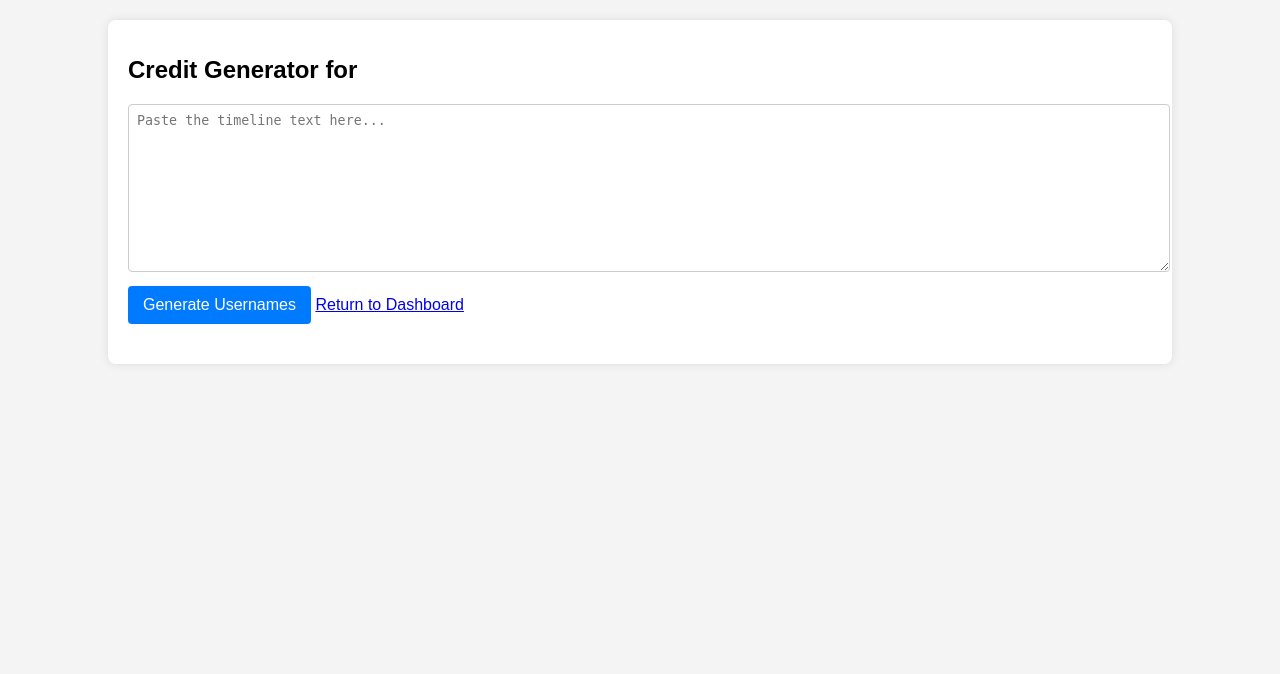
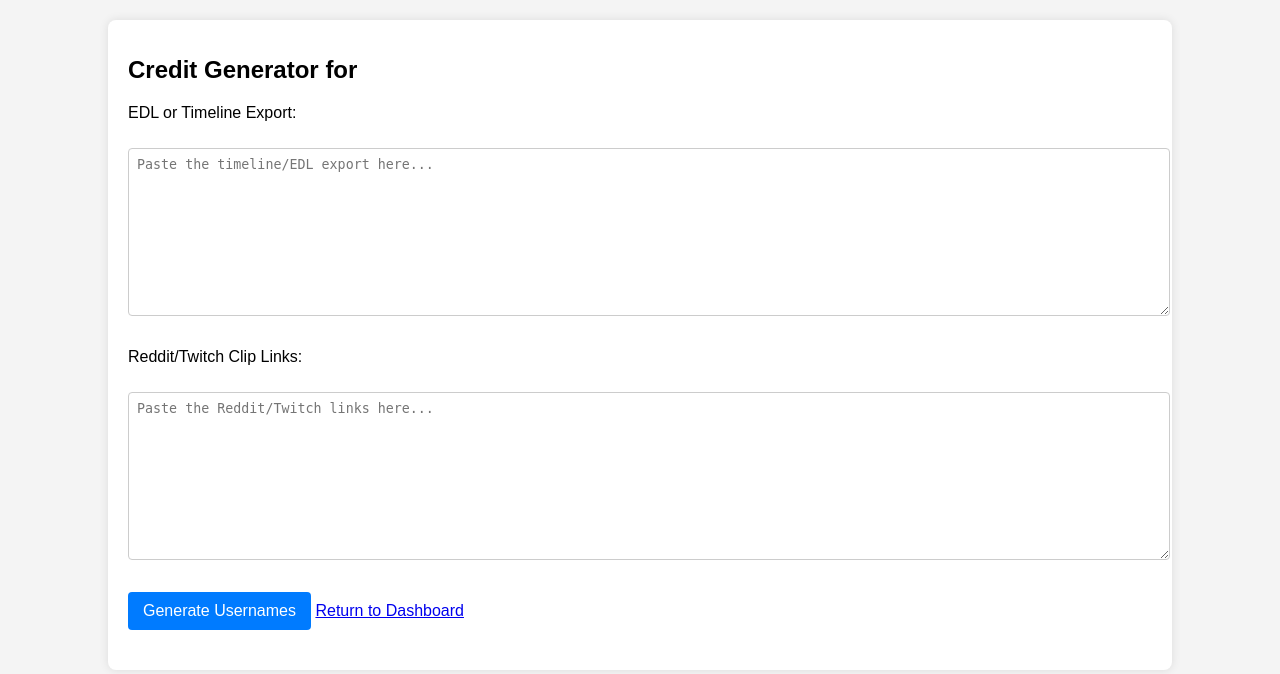
Before and after one commit to PinguimIdoneo/PNationtools, a Flask app: template templates/credits_generator.html in a window 1280 px wide. Shown: the top 674 px of the page. Run offline with Flask 3, Linux system fonts and the light colour scheme; the template is opened without the code that fills it, so the values that code supplies are empty.

Commit message:
Update credits_generator.html

```diff
--- a/templates/credits_generator.html
+++ b/templates/credits_generator.html
@@ -12,7 +12,7 @@
             border: 1px solid #ccc;
             border-radius: 4px;
             overflow: hidden;
-            display: none; /* Hidden by default */
+            display: none;
         }
 
         .progress-bar-inner {
@@ -44,8 +44,19 @@
         function generateUsernames(event) {
             event.preventDefault();
             showProgressBar();
-            var form = document.getElementById('credits-form');
-            form.submit();
+            document.getElementById('credits-form').submit();
+        }
+
+        function copyUsernamesToClipboard() {
+            let text = "";
+            {% for username in usernames %}
+                text += "{{ username }}\n";
+            {% endfor %}
+            navigator.clipboard.writeText(text).then(function () {
+                alert('Usernames copied to clipboard!');
+            }, function (err) {
+                console.error('Could not copy text: ', err);
+            });
         }
     </script>
 </head>
@@ -53,13 +64,20 @@
     <div class="container">
         <h1>Credit Generator for {{ episode.name }}</h1>
         <form id="credits-form" method="POST" action="{{ url_for('credits_generator') }}" onsubmit="generateUsernames(event)">
-            <textarea name="input_text" rows="10" cols="50" placeholder="Paste the timeline text here..."></textarea><br>
+            <label for="input_text">EDL or Timeline Export:</label><br>
+            <textarea name="input_text" id="input_text" rows="10" cols="80" placeholder="Paste the timeline/EDL export here..." required></textarea><br><br>
+
+            <label for="clip_links">Reddit/Twitch Clip Links:</label><br>
+            <textarea name="clip_links" id="clip_links" rows="10" cols="80" placeholder="Paste the Reddit/Twitch links here..." required></textarea><br><br>
+
             <button type="submit">Generate Usernames</button>
             <a href="{{ url_for('dashboard') }}">Return to Dashboard</a>
         </form>
+
         <div class="progress-bar" id="progress-bar">
             <div class="progress-bar-inner" id="progress-bar-inner">0%</div>
         </div>
+
         {% if usernames %}
             <h2>Generated Usernames</h2>
             <button onclick="copyUsernamesToClipboard()">Copy Usernames to Clipboard</button>
@@ -70,18 +88,5 @@
             </ul>
         {% endif %}
     </div>
-    <script>
-        function copyUsernamesToClipboard() {
-            var text = "";
-            {% for username in usernames %}
-                text += "{{ username }}\n";
-            {% endfor %}
-            navigator.clipboard.writeText(text).then(function() {
-                alert('Usernames copied to clipboard!');
-            }, function(err) {
-                console.error('Could not copy text: ', err);
-            });
-        }
-    </script>
 </body>
 </html>
```
